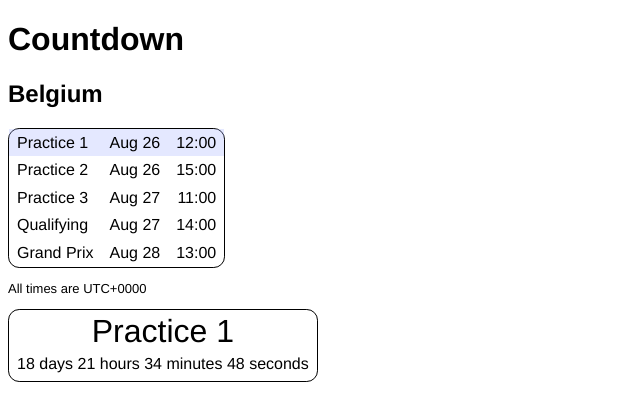
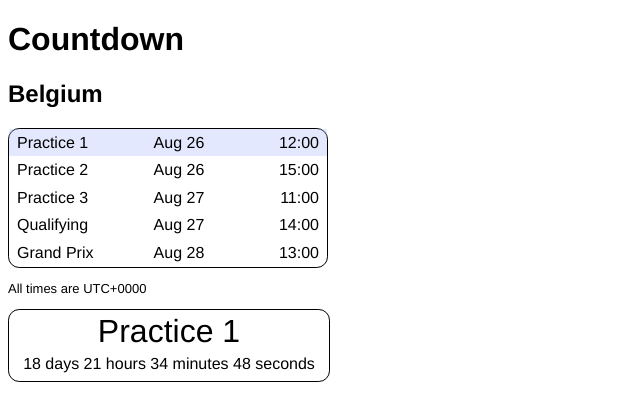
Before and after one commit to jmp/f1cd, a React (Create React App) app: page / in a window 1280 px wide. Shown: the top 420 px of the page, without its empty margins (0-640 px from the left). Built offline with nearby package versions, Linux system fonts and the light colour scheme.

Commit message:
Make table and session box the same width

```diff
--- a/src/components/SessionInfo.css
+++ b/src/components/SessionInfo.css
@@ -4,6 +4,7 @@
     padding: 0.5em 0;
     display: inline-block;
     text-align: center;
+    min-width: 240pt;
 }
 
 .session div {
@@ -13,6 +14,7 @@
 @media only screen and (max-width: 600px) {
     .session {
         width: 100%;
+        min-width: revert;
     }
 }
 
--- a/src/components/SessionList.css
+++ b/src/components/SessionList.css
@@ -3,11 +3,13 @@
     border-radius: 0.7em;
     border-spacing: 0;
     cursor: pointer;
+    min-width: 240pt;
 }
 
 @media only screen and (max-width: 600px) {
     table {
         width: 100%;
+        min-width: revert;
     }
 }
 
```
